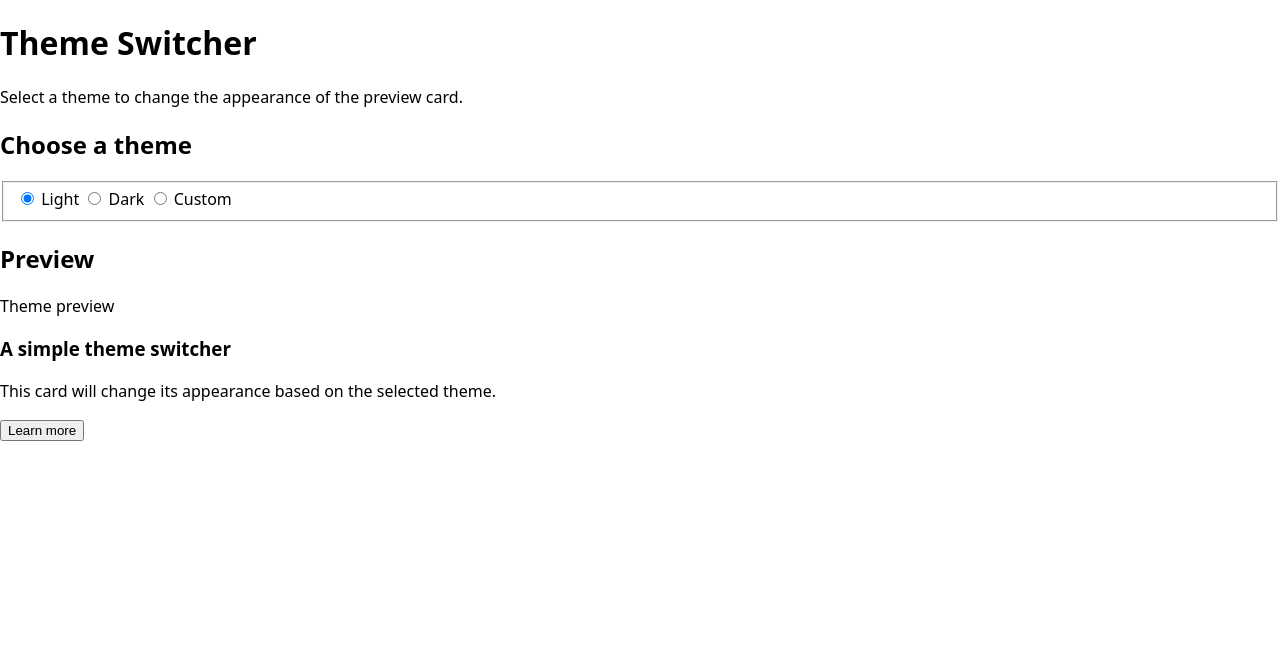
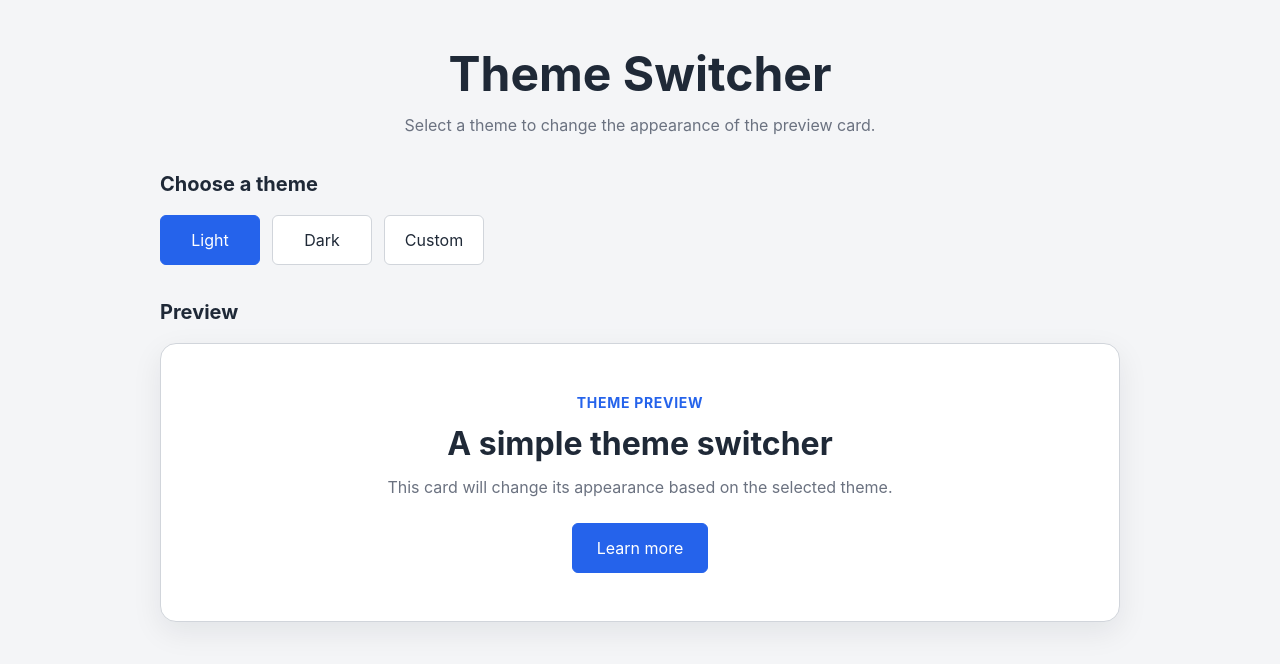
Before and after one commit to mykytapilec/theme-switcher, a website built with Vite: page index.html in a window 1280 px wide. Built offline with nearby package versions, Linux system fonts and the light colour scheme.

Commit message:
feat: add theme switcher styles

```diff
--- a/src/styles/main.css
+++ b/src/styles/main.css
@@ -1,5 +1,31 @@
 :root {
   color-scheme: light;
+
+  --font-family: Inter, system-ui, -apple-system, BlinkMacSystemFont, "Segoe UI",
+    sans-serif;
+  --font-size-base: 1rem;
+  --line-height-base: 1.5;
+
+  --color-page-background: #f4f5f7;
+  --color-surface: #ffffff;
+  --color-text: #1f2937;
+  --color-text-muted: #6b7280;
+  --color-border: #d1d5db;
+  --color-accent: #2563eb;
+  --color-accent-contrast: #ffffff;
+
+  --spacing-xs: 0.5rem;
+  --spacing-sm: 0.75rem;
+  --spacing-md: 1rem;
+  --spacing-lg: 1.5rem;
+  --spacing-xl: 2rem;
+  --spacing-2xl: 3rem;
+
+  --radius-sm: 0.375rem;
+  --radius-md: 0.75rem;
+  --radius-lg: 1rem;
+
+  --shadow-card: 0 10px 30px rgb(15 23 42 / 0.08);
 }
 
 * {
@@ -7,11 +33,163 @@
 }
 
 html {
-  font-family: system-ui, sans-serif;
+  font-family: var(--font-family);
+  font-size: var(--font-size-base);
+  line-height: var(--line-height-base);
 }
 
 body {
+  min-width: 320px;
+  min-height: 100vh;
   margin: 0;
+  background-color: var(--color-page-background);
+  color: var(--color-text);
+}
+
+button,
+input {
+  font: inherit;
+}
+
+button {
+  cursor: pointer;
+}
+
+.theme-switcher {
+  width: min(100% - 2rem, 960px);
+  margin: 0 auto;
+  padding: var(--spacing-2xl) 0;
+}
+
+.theme-switcher__header {
+  margin-bottom: var(--spacing-xl);
+  text-align: center;
+}
+
+.theme-switcher__header h1 {
+  margin: 0 0 var(--spacing-sm);
+  font-size: clamp(2rem, 5vw, 3rem);
+  line-height: 1.1;
+}
+
+.theme-switcher__header p {
+  max-width: 600px;
+  margin: 0 auto;
+  color: var(--color-text-muted);
+}
+
+.theme-switcher__controls,
+.theme-switcher__preview {
+  margin-bottom: var(--spacing-xl);
+}
+
+.theme-switcher__controls h2,
+.theme-switcher__preview h2 {
+  margin: 0 0 var(--spacing-md);
+  font-size: 1.25rem;
+}
+
+.theme-switcher__controls fieldset {
+  margin: 0;
+  padding: 0;
+  border: 0;
+}
+
+.theme-options {
+  display: flex;
+  flex-wrap: wrap;
+  gap: var(--spacing-sm);
+}
+
+.theme-options input {
+  position: absolute;
+  width: 1px;
+  height: 1px;
+  opacity: 0;
+}
+
+.theme-options label {
+  display: inline-flex;
+  align-items: center;
+  justify-content: center;
+  min-width: 100px;
+  padding: var(--spacing-sm) var(--spacing-md);
+  border: 1px solid var(--color-border);
+  border-radius: var(--radius-sm);
+  background-color: var(--color-surface);
+  color: var(--color-text);
+  cursor: pointer;
+  transition:
+    background-color 150ms ease,
+    border-color 150ms ease,
+    color 150ms ease;
+}
+
+.theme-options label:hover {
+  border-color: var(--color-accent);
+}
+
+.theme-options input:checked + label {
+  border-color: var(--color-accent);
+  background-color: var(--color-accent);
+  color: var(--color-accent-contrast);
+}
+
+.theme-options input:focus-visible + label {
+  outline: 3px solid var(--color-accent);
+  outline-offset: 2px;
+}
+
+.preview-card {
+  overflow: hidden;
+  border: 1px solid var(--color-border);
+  border-radius: var(--radius-lg);
+  background-color: var(--color-surface);
+  box-shadow: var(--shadow-card);
+}
+
+.preview-card__content {
+  max-width: 640px;
+  margin: 0 auto;
+  padding: var(--spacing-2xl);
+  text-align: center;
+}
+
+.preview-card__eyebrow {
+  margin: 0 0 var(--spacing-sm);
+  color: var(--color-accent);
+  font-size: 0.875rem;
+  font-weight: 700;
+  letter-spacing: 0.05em;
+  text-transform: uppercase;
+}
+
+.preview-card__title {
+  margin: 0 0 var(--spacing-sm);
+  font-size: clamp(1.5rem, 4vw, 2rem);
+  line-height: 1.2;
+}
+
+.preview-card__description {
+  margin: 0 0 var(--spacing-lg);
+  color: var(--color-text-muted);
+}
+
+.preview-card button {
+  padding: var(--spacing-sm) var(--spacing-lg);
+  border: 1px solid var(--color-accent);
+  border-radius: var(--radius-sm);
+  background-color: var(--color-accent);
+  color: var(--color-accent-contrast);
+}
+
+.preview-card button:hover {
+  filter: brightness(0.9);
+}
+
+.preview-card button:focus-visible {
+  outline: 3px solid var(--color-accent);
+  outline-offset: 2px;
 }
 
 .visually-hidden {
@@ -25,3 +203,23 @@ body {
   white-space: nowrap;
   border: 0;
 }
+
+@media (max-width: 600px) {
+  .theme-switcher {
+    width: min(100% - 1.5rem, 960px);
+    padding: var(--spacing-xl) 0;
+  }
+
+  .theme-options {
+    display: grid;
+    grid-template-columns: 1fr;
+  }
+
+  .theme-options label {
+    width: 100%;
+  }
+
+  .preview-card__content {
+    padding: var(--spacing-xl) var(--spacing-lg);
+  }
+}
```
